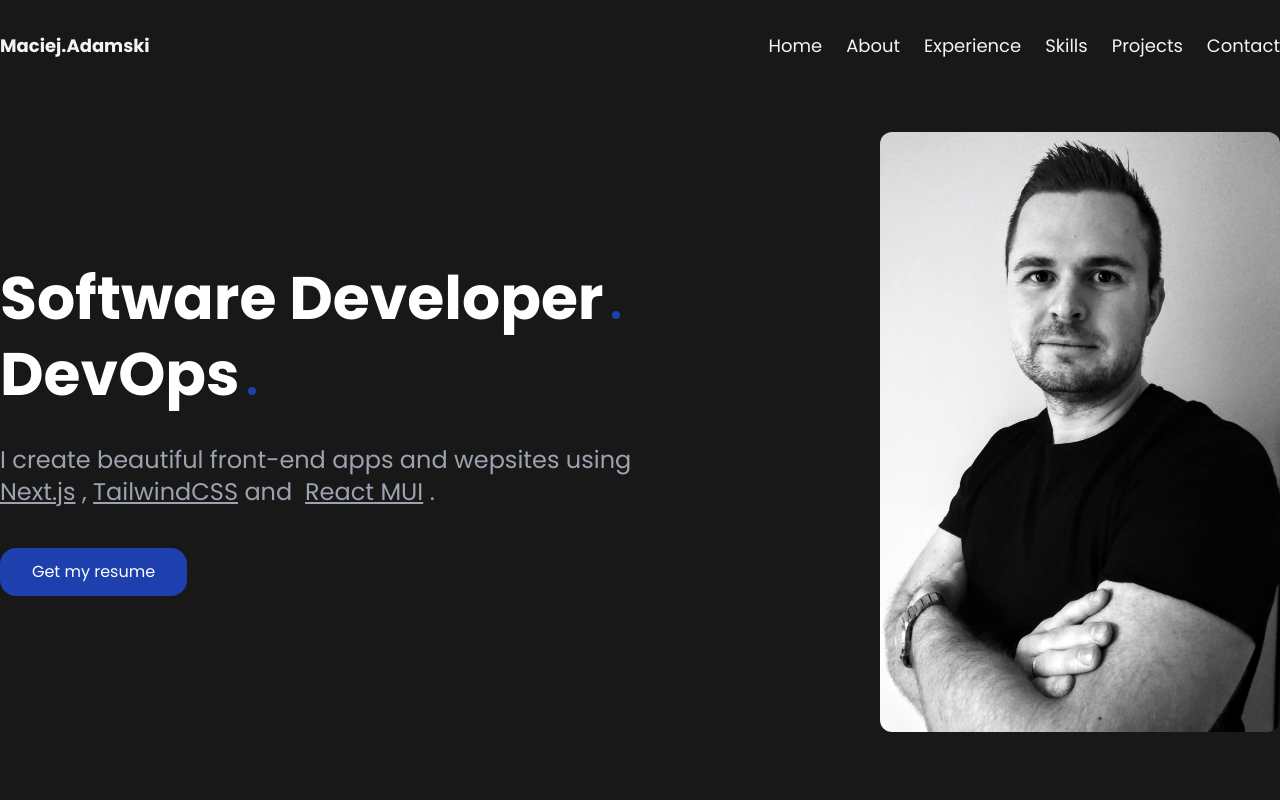
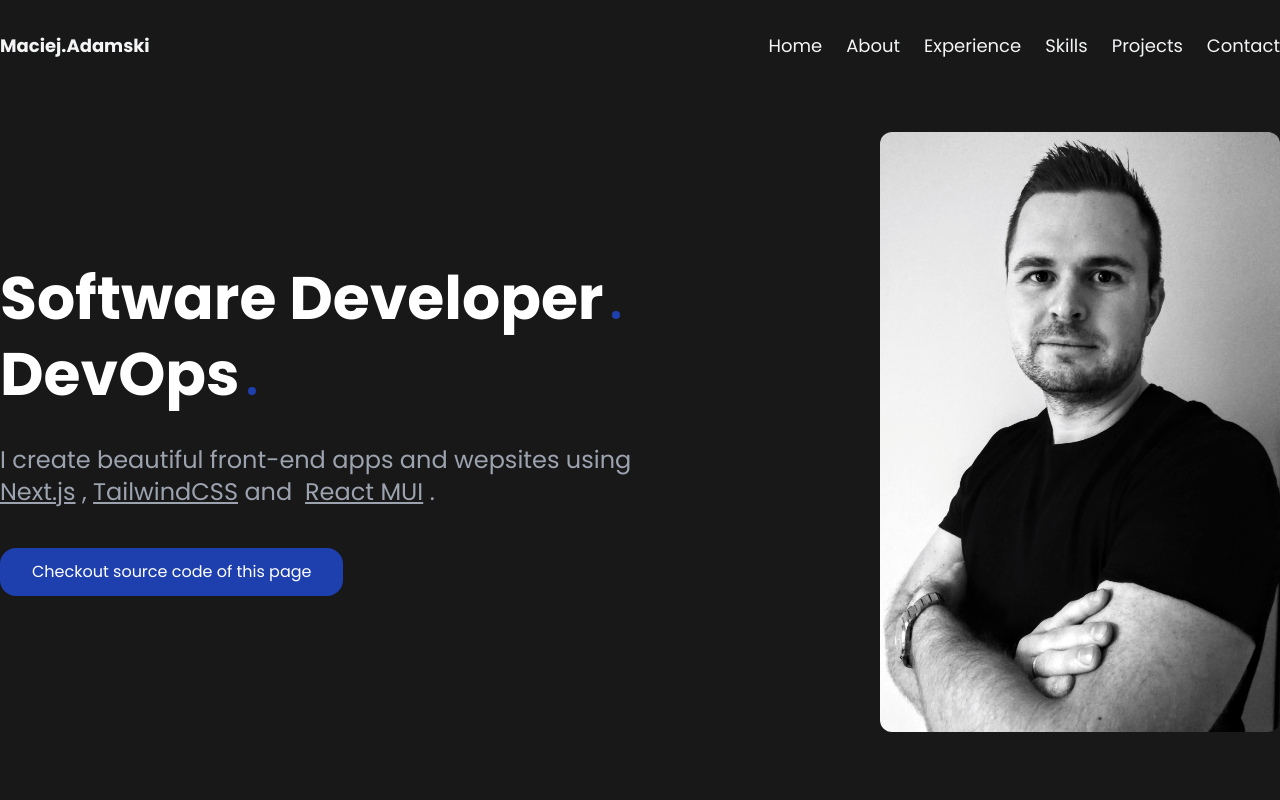
Before and after one commit to maciejadamski89/maciej-adamski-personal-webiste, a Next.js app: page / in a window 1280 px wide. Shown: the top 800 px of the page. Built offline with nearby package versions, Linux system fonts and the light colour scheme.

Commit message:
Change hero button purpose

```diff
--- a/components/Hero.js
+++ b/components/Hero.js
@@ -43,7 +43,10 @@ export default function Hero() {
 
             <p className="py-6 text-2xl text-gray-400">{paragraph()}</p>
             <div className="flex justify-center">
-              <Button title="Get my resume" href="#" />
+              <Button
+                title="Checkout source code of this page"
+                href="https://github.com/maciejadamski89/next-my-resume-page"
+              />
             </div>
           </div>
           <div className="flex justify-end w-5/6 lg:max-w-lg lg:w-full md:w-1/2">
```
